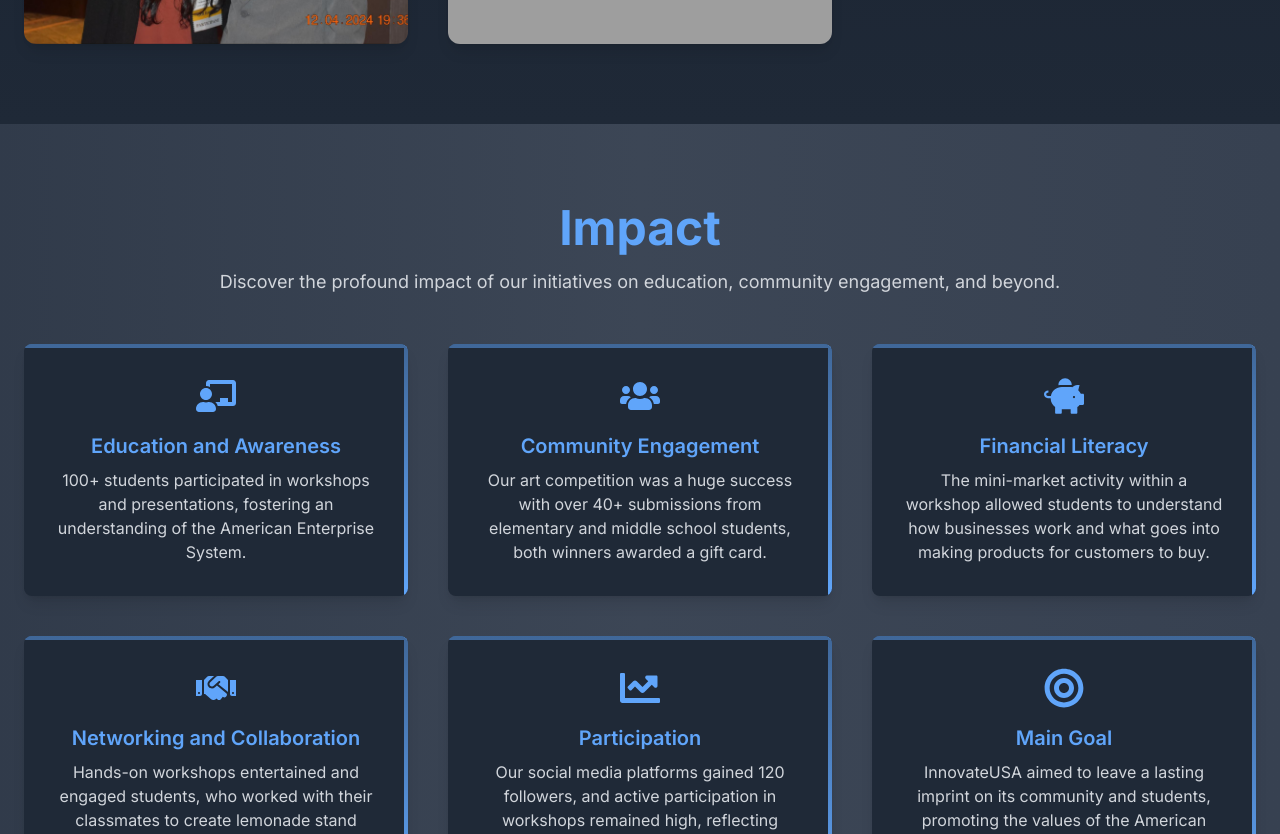
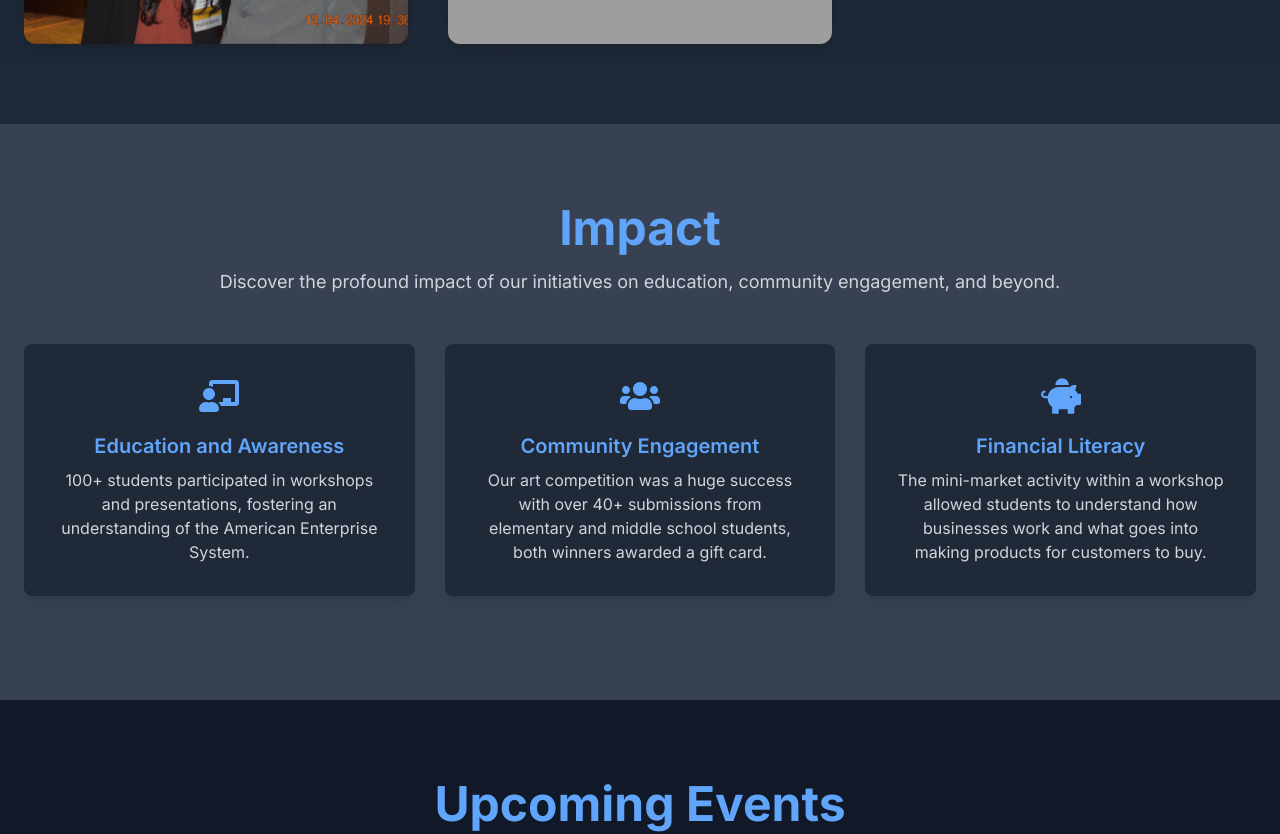
Before and after one commit to arao761/innovate-usa, a Next.js app: page / in a window 1280 px wide. Shown: the part 2460-3294 px from the top of the page. Built offline with nearby package versions, Linux system fonts and the light colour scheme; grey boxes are pictures that could not be loaded.

Commit message:
changed layout of impact section

```diff
--- a/components/ImpactSection.tsx
+++ b/components/ImpactSection.tsx
@@ -1,6 +1,9 @@
 import React from 'react';
 import { motion } from 'framer-motion';
 import { FaChalkboardTeacher, FaUsers, FaPiggyBank, FaHandshake, FaChartLine, FaBullseye, FaGlobe } from 'react-icons/fa';
+import { Swiper, SwiperSlide } from 'swiper/react';
+import 'swiper/css';
+import 'swiper/css/pagination';
 
 const impactItems = [
     { icon: <FaChalkboardTeacher size={40} className="text-blue-400 mb-4" />, title: 'Education and Awareness', description: '100+ students participated in workshops and presentations, fostering an understanding of the American Enterprise System.' },
@@ -14,9 +17,8 @@ const impactItems = [
 
 const ImpactSection: React.FC = () => {
     return (
-        <section id="impact" className="relative py-20 bg-gray-700 overflow-hidden">
-            <div className="absolute inset-0 bg-gradient-to-r from-gray-800 via-gray-600 to-gray-700 opacity-25"></div>
-            <div className="container mx-auto px-6 relative z-10">
+        <section id="impact" className="py-20 bg-gray-700">
+            <div className="container mx-auto px-6">
                 <motion.div
                     initial={{ opacity: 0, y: 20 }}
                     animate={{ opacity: 1, y: 0 }}
@@ -28,28 +30,32 @@ const ImpactSection: React.FC = () => {
                         Discover the profound impact of our initiatives on education, community engagement, and beyond.
                     </p>
                 </motion.div>
-                <div className="relative">
-                    <div className="grid grid-cols-1 md:grid-cols-2 lg:grid-cols-3 gap-10">
-                        {impactItems.map((impact, index) => (
+                <Swiper
+                    spaceBetween={30}
+                    slidesPerView={1}
+                    pagination={{ clickable: true }}
+                    breakpoints={{
+                        640: { slidesPerView: 1 },
+                        768: { slidesPerView: 2 },
+                        1024: { slidesPerView: 3 },
+                    }}
+                    className="swiper-container"
+                >
+                    {impactItems.map((impact, index) => (
+                        <SwiperSlide key={index}>
                             <motion.div
-                                key={index}
-                                className="bg-gray-800 p-8 rounded-lg shadow-lg hover:shadow-2xl transition-shadow duration-300 relative overflow-hidden"
+                                className="bg-gray-800 p-8 rounded-lg shadow-lg hover:shadow-2xl transition-shadow duration-300 relative flex flex-col items-center text-center"
                                 initial={{ opacity: 0, y: 20 }}
                                 animate={{ opacity: 1, y: 0 }}
                                 transition={{ delay: index * 0.2, duration: 0.8 }}
                             >
-                                <div className="absolute top-0 left-0 w-full h-1 bg-blue-400"></div>
-                                <div className="absolute top-0 right-0 w-1 h-full bg-blue-400"></div>
-                                <div className="relative z-10 flex flex-col items-center text-center">
-                                    {impact.icon}
-                                    <h3 className="text-xl font-semibold mb-2 text-blue-400">{impact.title}</h3>
-                                    <p className="text-gray-300">{impact.description}</p>
-                                </div>
-                                <div className="absolute inset-0 bg-gradient-to-t from-transparent to-gray-800 opacity-50"></div>
+                                {impact.icon}
+                                <h3 className="text-xl font-semibold mb-2 text-blue-400">{impact.title}</h3>
+                                <p className="text-gray-300">{impact.description}</p>
                             </motion.div>
-                        ))}
-                    </div>
-                </div>
+                        </SwiperSlide>
+                    ))}
+                </Swiper>
             </div>
         </section>
     );
```
